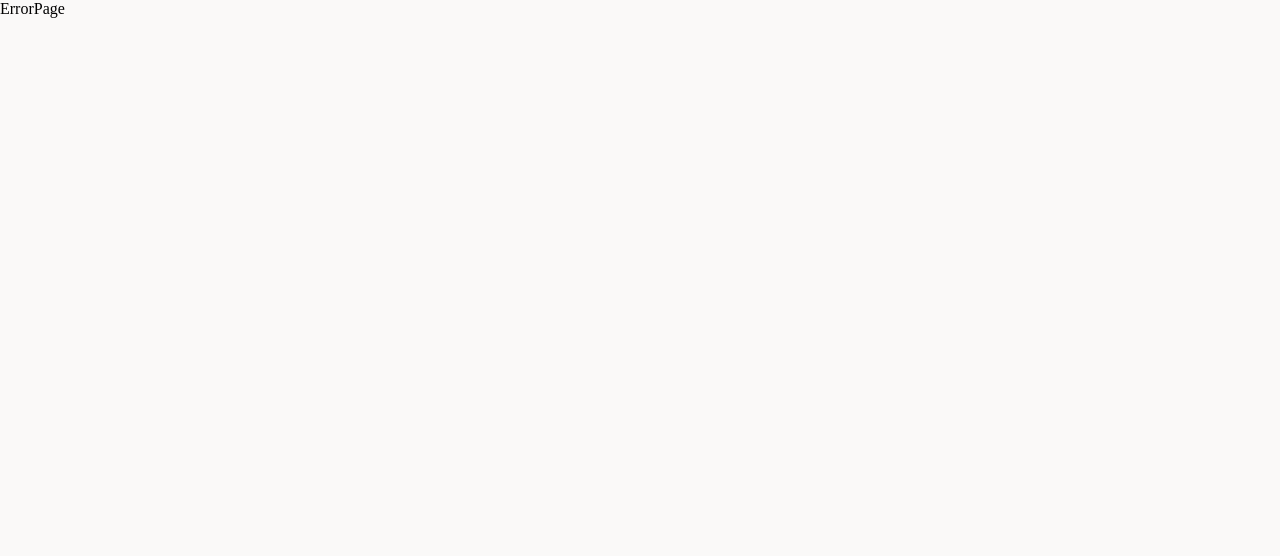
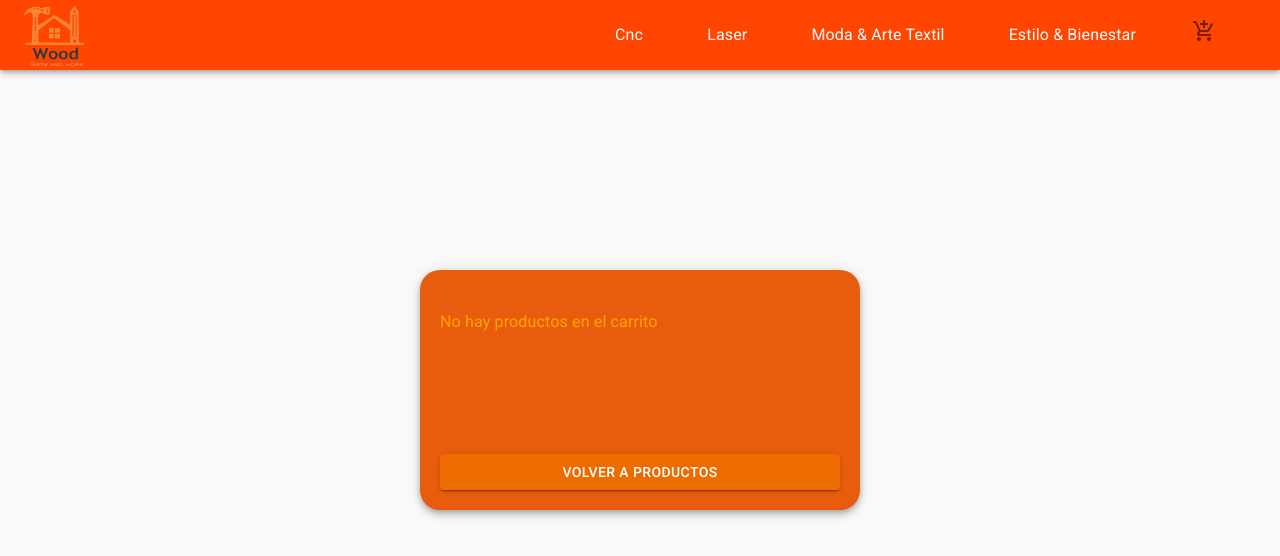
Before and after one commit to SebastianM29/ecommerceReact, a React (Vite) app: page /cart in a window 1280 px wide. Before the commit this address had no page. Shown: the top 556 px of the page. Built offline with nearby package versions, Linux system fonts and the light colour scheme.

Commit message:
addContext

```diff
--- a/src/App.jsx
+++ b/src/App.jsx
@@ -1,5 +1,6 @@
 import { Outlet } from "react-router-dom"
 import { NavBar } from "./components/NavBar/NavBar"
+import { CarritoProvider } from "./context/CarritoContext"
 
 
 
@@ -10,10 +11,12 @@ export const App = () => {
 
   return (
     <>
+    <CarritoProvider>
     <NavBar/>
     <div style={{ height: 70 }} />
 
      <Outlet />
+     </CarritoProvider>
     </>
   )
 }
--- a/src/components/CartWidget/CartWidget.jsx
+++ b/src/components/CartWidget/CartWidget.jsx
@@ -1,13 +1,21 @@
 import { AddShoppingCart } from '@mui/icons-material'
-import {  List, ListItem, ListItemIcon } from '@mui/material'
+import {  IconButton, List, ListItem, ListItemIcon } from '@mui/material'
+import { useContext } from 'react'
+import { CarritoContext } from '../../context/CarritoContext'
+import { Link } from 'react-router-dom'
 
 export const CartWidget = () => {
+  const{cantidadTotal}=useContext(CarritoContext)
   return (
     <List>
         <ListItem>
-         <ListItemIcon>
-            <AddShoppingCart/>
-            <strong style={{color:"yellow", fontSize:25}}>3</strong>
+         <ListItemIcon >
+          <IconButton component={Link} to={"/cart"} >
+          <AddShoppingCart />
+          </IconButton>
+          {
+            cantidadTotal > 0 &&   <strong style={{color:"yellow", fontSize:25}}>{cantidadTotal}</strong>
+          }
          </ListItemIcon>
         </ListItem>
     </List>
--- /dev/null
+++ b/src/components/ItemCart/ItemCart.jsx
@@ -0,0 +1,17 @@
+import { Box, Button, Typography } from '@mui/material'
+import { useContext } from 'react'
+import { CarritoContext } from '../../context/CarritoContext'
+
+export const ItemCart = ({item,cantidad}) => {
+    const{eliminarProd}=useContext(CarritoContext)
+  return (
+    <Box>
+
+
+     <Typography>{item.nombre}</Typography>
+     <Typography variant='h6'>Precio: ${item.precio}</Typography>
+     <Typography>Unidades: {cantidad}</Typography>
+     <Button onClick={() => eliminarProd(item.id)} variant={"outlined"}  color='error' >Eliminar producto</Button>
+    </Box>
+  )
+}
--- a/src/components/ItemDetail/ItemDetail.jsx
+++ b/src/components/ItemDetail/ItemDetail.jsx
@@ -46,7 +46,7 @@ export const ItemDetail = ({id,nombre,precio,imagePath,stock}) => {
     </CardContent>
 
     {
-      cantidad > 0 ? (<Link to={"/cart"}>terminar compra</Link>):(<Counter stock = {stock} counter = {counter} suma ={suma} rest = {rest} agregar={agregar}/>)
+      cantidad > 0 ? (<Button component={Link} to={"/cart"} >  terminar compra </Button> ):(<Counter stock = {stock} counter = {counter} suma ={suma} rest = {rest} agregar={agregar}/>)
     }
 
 
--- a/src/components/NavBar/NavBar.jsx
+++ b/src/components/NavBar/NavBar.jsx
@@ -1,6 +1,7 @@
 import { useState } from "react"
+import { Link } from "react-router-dom";
 import { NavListDrawer } from "./NavListDrawer"
-import { AppBar, Box, Drawer, IconButton, Link, List, ListItem,ListItemButton,ListItemText,styled,Toolbar, Typography } from "@mui/material"
+import { AppBar, Box, Drawer, IconButton, List, ListItem,ListItemButton,ListItemText,Toolbar, Typography } from "@mui/material"
 import { CartWidget } from "../CartWidget/CartWidget"
 import { Menu } from "@mui/icons-material"
 
--- /dev/null
+++ b/src/components/cart/Cart.jsx
@@ -0,0 +1,78 @@
+import { useContext } from "react"
+import { CarritoContext } from "../../context/CarritoContext"
+import { Box, Button, Grid, Typography } from "@mui/material"
+import { ItemCart } from "../ItemCart/ItemCart"
+import { Link } from "react-router-dom"
+
+
+
+
+
+
+export const Cart = () => {
+    const{carrito,total,cantidadTotal,vaciarCarrito}=useContext(CarritoContext)
+    carrito.forEach(element => {
+        console.log(element);
+    });
+
+  return (
+    <>
+
+        <Box sx={{
+            width:"100%",
+            display:"flex",
+            flexFlow:"column",
+            alignItems:"center",
+            justifyContent:"center"}}>
+        <Box sx={{
+            marginTop:"200px",
+             padding:"20px",
+            width:"400px",
+            minHeight:200,
+            color:"orange",backgroundColor:"#E85C0D",
+            border:"none",
+            borderRadius:"20px",
+            boxShadow: 5
+
+            }}>
+
+    {(cantidadTotal === 0) ?(
+        <Box sx={{display:"flex",minHeight:"200px" , flexFlow:"column",justifyContent:"space-between" }}>
+        <Typography sx={{marginTop:"20px"}}>
+            No hay productos en el carrito
+
+        </Typography>
+        <Button component={Link} variant="contained" to={"/"}  color="warning">Volver a Productos</Button>
+        </Box>
+    ):
+    (
+
+        <>
+        <Grid >
+            {carrito.map(element =>
+
+            <Grid key = {element.id} >
+
+            <ItemCart  {...element}/>
+
+            </Grid>
+
+        )}
+        </Grid>
+        <Box sx={{marginTop:"50px"}}>
+           <Typography variant={"body2"}>Cantidad de productos {cantidadTotal}</Typography>
+           <Typography variant={"h6"}>Importe total: ${total}</Typography>
+           <Button sx={{marginTop:"20px",display:"block"}} variant="contained" color="warning" onClick={vaciarCarrito}>Vaciar Carrito</Button>
+           <Button sx={{marginTop:"20px"}} component={Link} variant="contained" to={"/checkout"}  color="success" >Finalizar compra</Button>
+
+        </Box>
+        </>
+
+    )
+    }
+
+    </Box>
+    </Box>
+    </>
+  )
+}
--- a/src/context/CarritoContext.jsx
+++ b/src/context/CarritoContext.jsx
@@ -19,10 +19,10 @@ export const CarritoProvider = ({children}) => {
     const agregarAlCarrito = (item ,cantidad) => {
         const prodExist =  carrito.find((element) => element.item.id === item.id)
         if(!prodExist){
-            setCarrito(val => [...val,{item,cantidad}])
-            setTotal(val => val + (item.precio*cantidad))
-            setCantidadTotal(val => val + cantidad)
-            console.log("producto existe");
+            setCarrito((val) => [...val,{item,cantidad}])
+            setTotal((val) => val + (item.precio*cantidad))
+            setCantidadTotal((val) => val + cantidad)
+            console.log("producto no existe");
 
         }else{
 
--- a/src/main.jsx
+++ b/src/main.jsx
@@ -9,14 +9,11 @@ import '@fontsource/roboto/700.css';
 import { RouterProvider } from 'react-router-dom';
 import { getrouter } from './router/router.jsx';
 import './index.css';
-import { CarritoProvider } from './context/CarritoContext.jsx';
 
 const router = getrouter
 
 createRoot(document.getElementById('root')).render(
   <StrictMode>
-    <CarritoProvider>
     <RouterProvider router={router}/>
-    </CarritoProvider>
   </StrictMode>,
 )
--- a/src/router/router.jsx
+++ b/src/router/router.jsx
@@ -4,6 +4,7 @@ import { ItemDetailContainer } from "../components/ItemDetailContainer/ItemDetai
 
 import { ErrorPage } from "../components/ErrorPage/ErrorPage.jsx";
 import { App } from "../App.jsx";
+import { Cart } from "../components/cart/Cart.jsx";
 
 export const getrouter = createBrowserRouter([
 
@@ -24,7 +25,12 @@ export const getrouter = createBrowserRouter([
                 {
                     path: "item/:id",
                     element: <ItemDetailContainer/>
+                },
+                {
+                    path: "cart",
+                    element: <Cart/>
                 }
+
 
             ]
 
```
